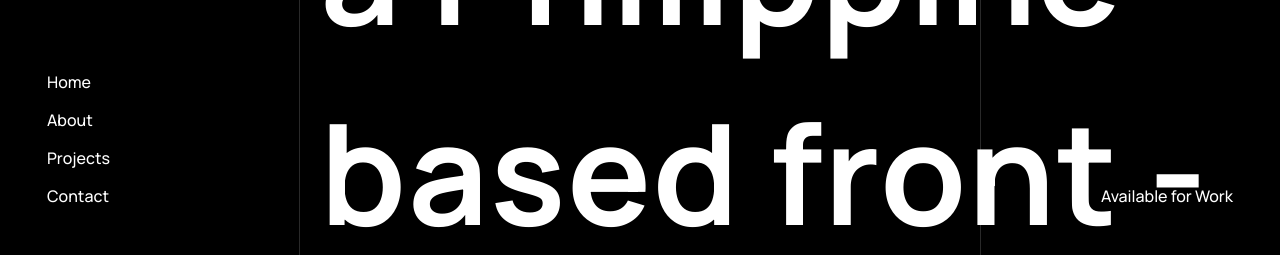
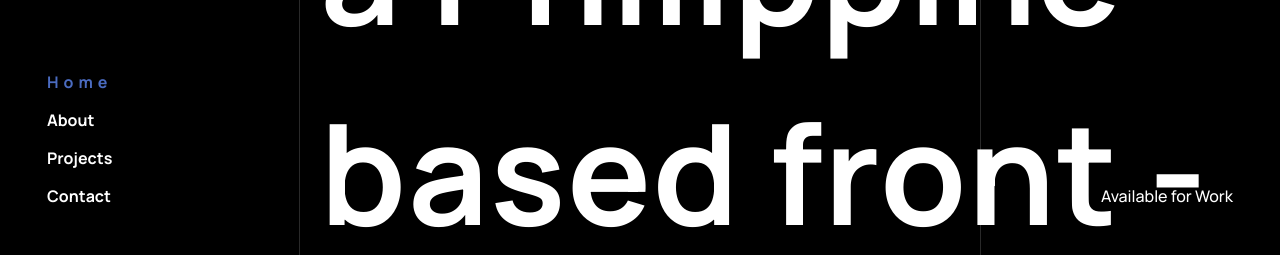
Before and after one commit to beliver-jsx/tulip-landingpage, a Next.js app: page / in a window 1280 px wide. Shown: the part 545-800 px from the top of the page. Built offline with nearby package versions, Linux system fonts and the light colour scheme.

Commit message:
LgMenu hover animation

```diff
--- a/src/components/Layout.tsx
+++ b/src/components/Layout.tsx
@@ -1,28 +1,18 @@
 import LgMenu from "./LgMenu"
-import { useState } from "react";
+import { motion } from 'framer-motion'
 import ThemeToggle from "./ThemeToggle"
-import { type cursorState } from "./types";
+import { cursor } from "@/store/slices";
 import SmoothScroll from "./SmoothScroller";
-
 import { useAppDispatch } from "@/store/hooks";
-import { cursor } from "@/store/slices";
-import { motion } from 'framer-motion'
 
 const Layout = ({ children }: any) => {
-    const [cursorState, setCursorState] = useState<cursorState>('default')
     const dispatch = useAppDispatch()
-
-
     const handleFocused = () => {
         dispatch(cursor('focused'))
     }
     const handleDefault = () => {
         dispatch(cursor('default'))
     }
-
-
-
-
     return (
         <div className='grid grid-cols-[300px_auto_300px]' >
             <aside className="border-r-[1px] border-[#ffffff29]">
--- a/src/components/LgMenu.tsx
+++ b/src/components/LgMenu.tsx
@@ -1,10 +1,17 @@
 import { useRouter } from "next/router"
 import { LgMenuBtn } from "./atoms/buttons"
 
+const listOfLinks = [
+    { name: 'home', href: '/' },
+    { name: 'about', href: '/about' },
+    { name: 'projects', href: '/projects' },
+    { name: 'contact', href: '/contact' },
+]
+
 const LgMenu = () => {
-    const { push } = useRouter()
+    const { push, pathname } = useRouter()
 
-    const click = {
+    const click: any = {
         home: () => {
             push('/')
         },
@@ -21,10 +28,12 @@ const LgMenu = () => {
 
     return (
         <div className="mt-auto grid gap-y-3.5">
-            <LgMenuBtn click={click.home} text={'Home'} />
-            <LgMenuBtn click={click.about} text={'About'} />
-            <LgMenuBtn click={click.projects} text={'Projects'} />
-            <LgMenuBtn click={click.contact} text={'Contact'} />
+            {listOfLinks.map((Link) => <LgMenuBtn
+                click={click[Link.name]}
+                text={Link.name}
+                active={pathname === Link.href}
+
+            />)}
         </div>
     )
 }
--- a/src/components/Skew.tsx
+++ b/src/components/Skew.tsx
@@ -52,17 +52,14 @@ const Skew: React.FC<props> = ({ children }) => {
             const skew = velocity * 10;
 
             //Assign skew and smooth scrolling to the scroll container
-            scrollContainer.current.style.transform = `skewY(${skew}deg)`;
+            if (scrollContainer.current) {
+                scrollContainer.current.style.transform = `skewY(${skew}deg)`;
+            }
 
             //loop vai raf
             requestAnimationFrame(() => skewScrolling());
         }
     };
-
-
-
-
-
 
     return (
         <div ref={scrollContainer} className="scroll p-5">
--- a/src/components/atoms/buttons.tsx
+++ b/src/components/atoms/buttons.tsx
@@ -1,13 +1,29 @@
+import { motion } from 'framer-motion'
+import { cursor } from "@/store/slices";
+import { useAppDispatch } from "@/store/hooks";
+
 export const LgMenuBtn: React.FC<{
+    text: string,
+    active?: boolean
     click: () => void,
-    text: string,
-    active?: true
-}> = ({
-    click,
-    text,
-    active
-}) => {
-        return (
-            <button className="text-left" onClick={click}>{text}</button>
-        )
+}> = ({ click, text, active }) => {
+    const dispatch = useAppDispatch()
+    const handleFocused = () => {
+        dispatch(cursor('focused'))
     }
+    const handleDefault = () => {
+        dispatch(cursor('default'))
+    }
+
+    const hoverStyle = { letterSpacing: '5px', color: '#4b6cc1' }
+
+    return (
+        <motion.button
+            onClick={click}
+            onHoverEnd={handleDefault}
+            onHoverStart={handleFocused}
+            initial={active ? hoverStyle : {}}
+            className="text-left font-bold capitalize"
+            whileHover={hoverStyle}>{text}</motion.button>
+    )
+}
```
